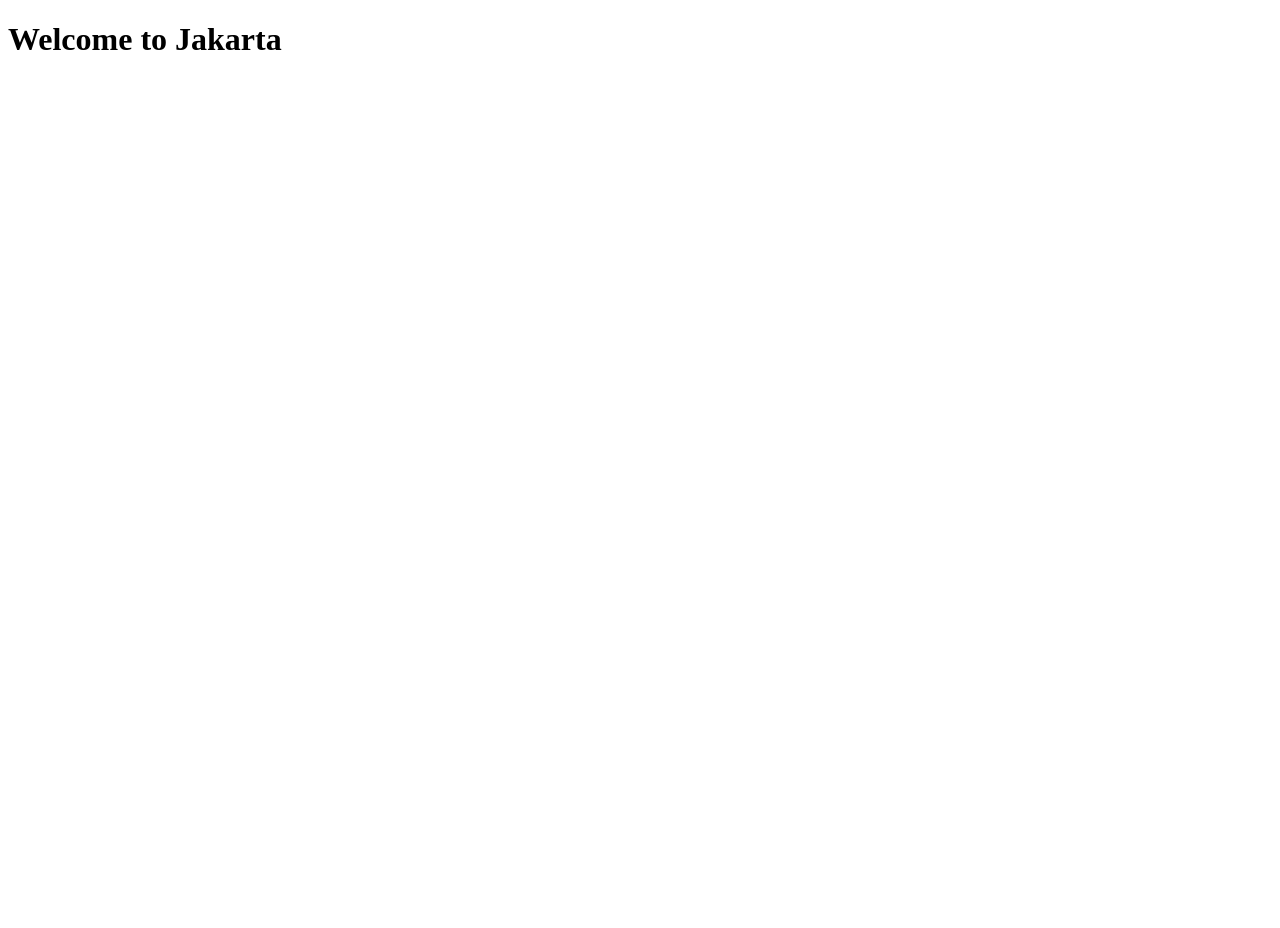
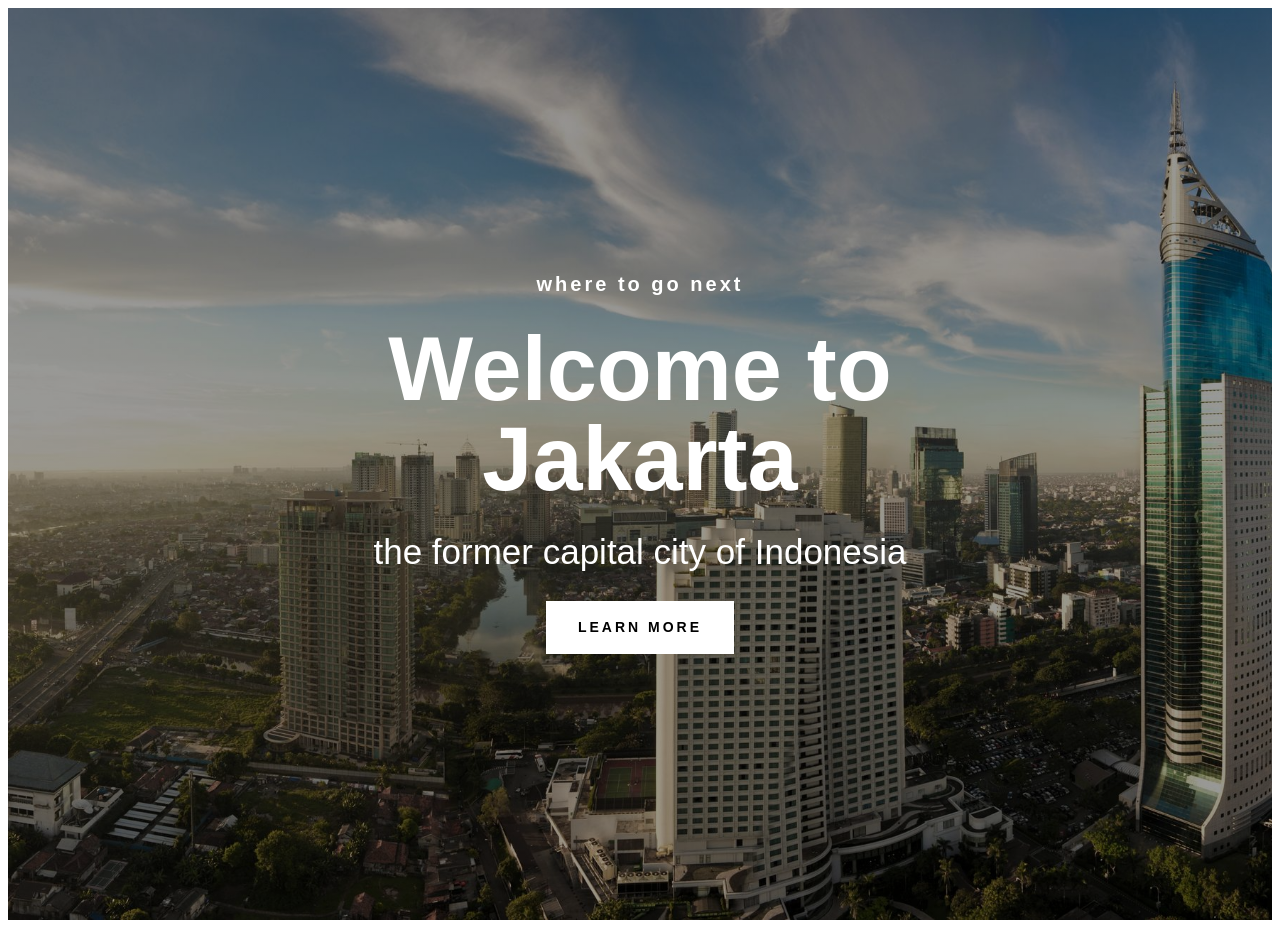
Before and after one commit to gabykarsten/travelwebsite, a plain HTML site: page index.html in a window 1280 px wide. Before the commit the page ends 800 px from the top, so only its background shows below. Drawn offline with Linux system fonts and the light colour scheme.

Commit message:
added header for the homepage

```diff
--- a/index.html
+++ b/index.html
@@ -4,11 +4,19 @@
 <head>
     <meta charset="UTF-8">
     <meta name="viewport" content="width=device-width, initial-scale=1.0">
-    <title>Document</title>
+    <link rel="stylesheet" href="src/styles.css">
+    <title>about Jakarta</title>
 </head>
 
 <body>
-    <h1>Welcome to Jakarta</h1>
+    <div class="container">
+        <header>
+            <h3>where to go next</h3>
+            <h1>Welcome to Jakarta</h1>
+            <h2>the former capital city of Indonesia</h2>
+            <a href="#">learn more</a>
+        </header>
+    </div>
 </body>
 
 </html>
--- /dev/null
+++ b/src/styles.css
@@ -0,0 +1,73 @@
+body {
+  font-family: "Sen", sans-serif;
+}
+
+.container {
+  max-width: 1400px;
+  margin: 0 auto;
+}
+
+header {
+  background-image: linear-gradient(rgba(0, 0, 0, 0.4), rgba(0, 0, 0, 0.4)),
+    url("../images/jakartaskyline.jpg");
+  background-repeat: no-repeat;
+  background-size: cover;
+  color: white;
+  text-align: center;
+  padding: 266px;
+}
+
+header h1 {
+  font-weight: 700;
+  font-size: 90px;
+  line-height: 1;
+  margin: 30px 0;
+}
+
+header h2 {
+  font-weight: 400;
+  font-size: 35px;
+  line-height: 1;
+  margin: 0;
+}
+
+header h3 {
+  font-weight: 900;
+  font-size: 20px;
+  line-height: 1;
+  letter-spacing: 3px;
+  margin: 0;
+}
+
+header a {
+  font-weight: 700;
+  font-size: 14px;
+  line-height: 1.5;
+  text-align: center;
+  text-decoration: none;
+  color: black;
+  letter-spacing: 3px;
+  text-transform: uppercase;
+  background: white;
+  padding: 16px 32px;
+  margin-top: 32px;
+  display: inline-block;
+}
+
+@media (max-width: 900px) {
+  header {
+    padding: 60px 0;
+  }
+
+  h1 {
+    font-size: 48px;
+  }
+
+  h2 {
+    font-size: 20px;
+  }
+
+  h3 {
+    font-size: 12px;
+  }
+}
```
Also changed, not shown: images/jakartaskyline.jpg (added).
